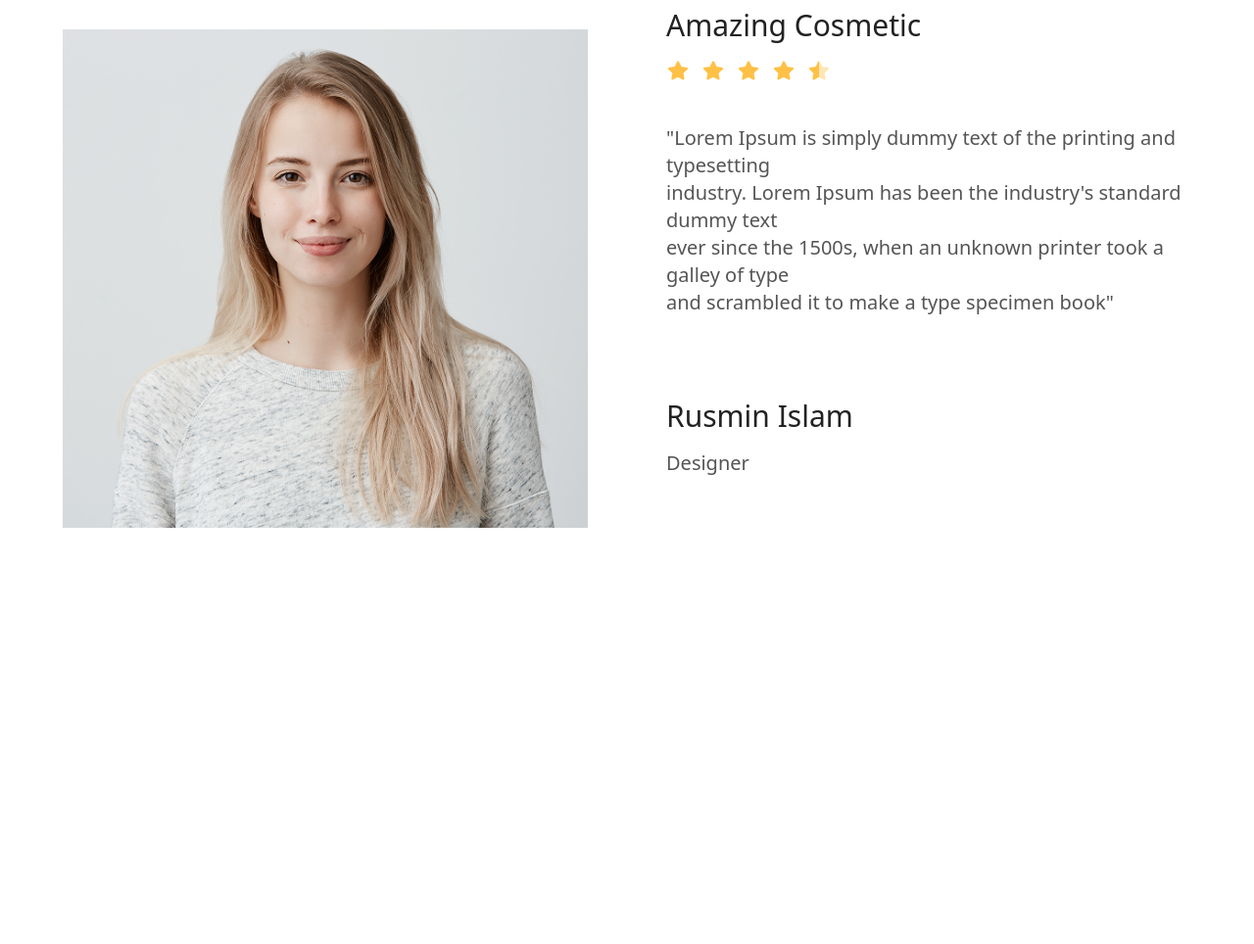
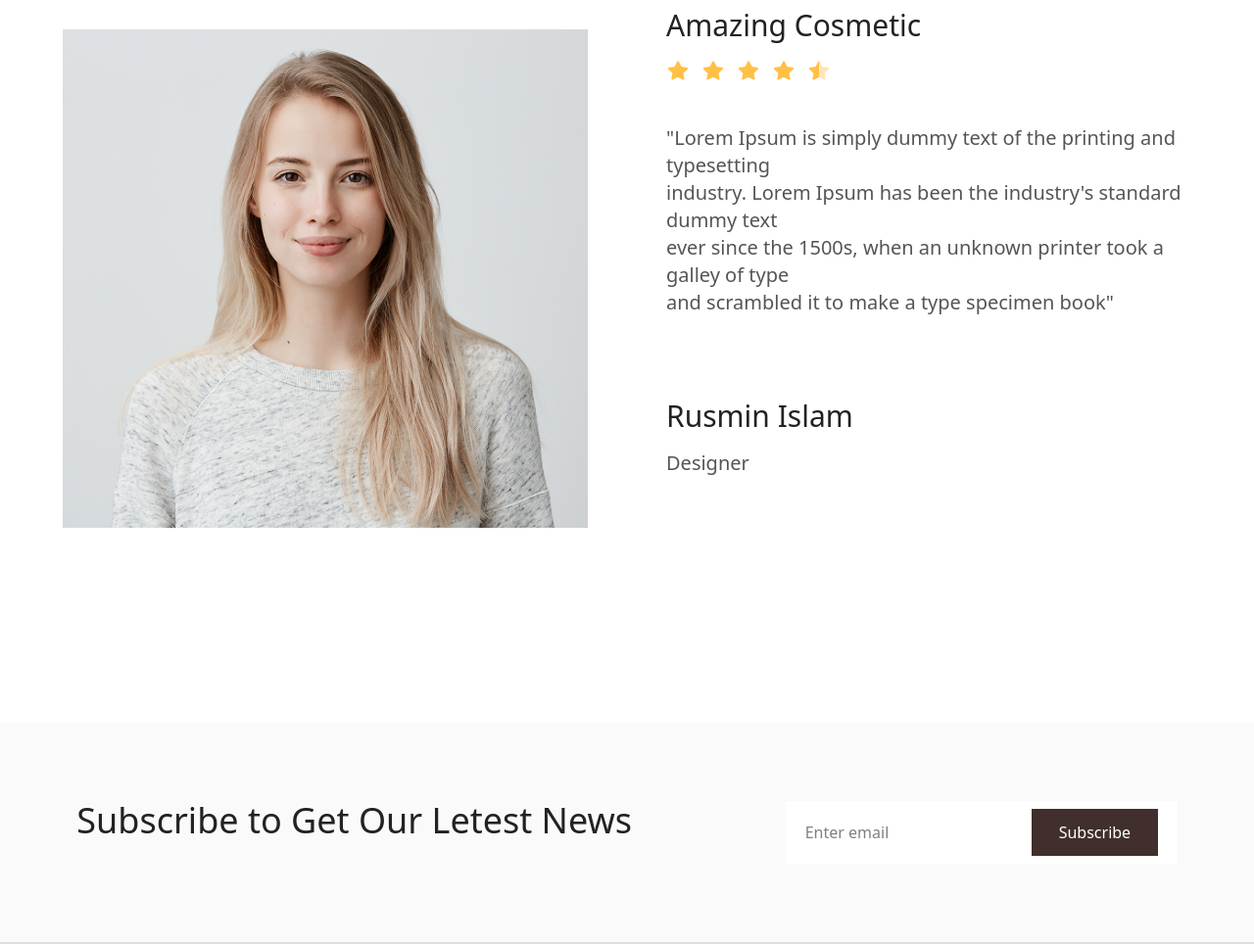
Before and after one commit to Isozoda/git-6, a website: page src/index.html in a window 1280 px wide. Shown: the part 3729-4693 px from the top of the page at 98% size. Before the commit the page ends 4337 px from the top, so only its background shows below. Drawn offline with nearby package versions, Linux system fonts and the light colour scheme.

Commit message:
baroi section5ro dob kardan

```diff
--- a/src/index.html
+++ b/src/index.html
@@ -124,7 +124,7 @@
         </div>
     </div>
 
-    <div class="grid grid-cols-2 gap-20 grid-rows-2 items-center w-[90%] m-auto">
+    <div class="grid mb-[130px] grid-cols-2 gap-20 grid-rows-2 items-center w-[90%] m-auto">
         <div class="">
             <h1 class="text-[#000000] text-[56px] font-medium mb-5">The Perfect Beauty <br>
                 Of You</h1>
@@ -159,6 +159,14 @@
             </div>
     </div>
 
+    <div class="flex justify-around m-auto bg-[#FAFAFA] border-b-2 border-b-[#DDDDDD] py-20">
+        <h1 class="text-[#222222] font-medium text-4xl">Subscribe to Get Our Letest News</h1>
+        <div class="flex bg-white justify-between w-[400px] px-5 py-2">
+            <input class="outline-none" type="email" placeholder="Enter email">
+            <button class="bg-[#402F2C] text-white py-3 px-7 ">Subscribe</button>
+        </div>
+    </div>
+
 </body>
 
 </html>
```
Also changed, not shown: src/output.css.
